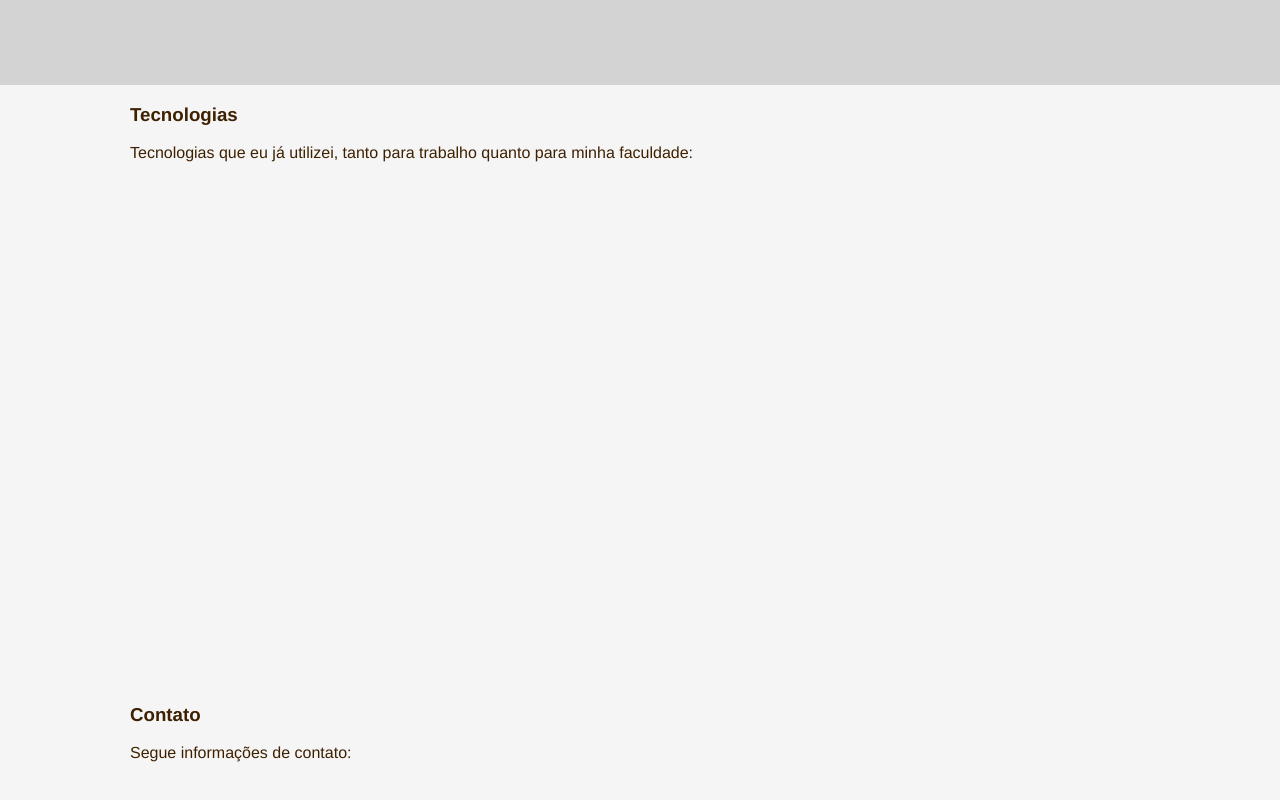
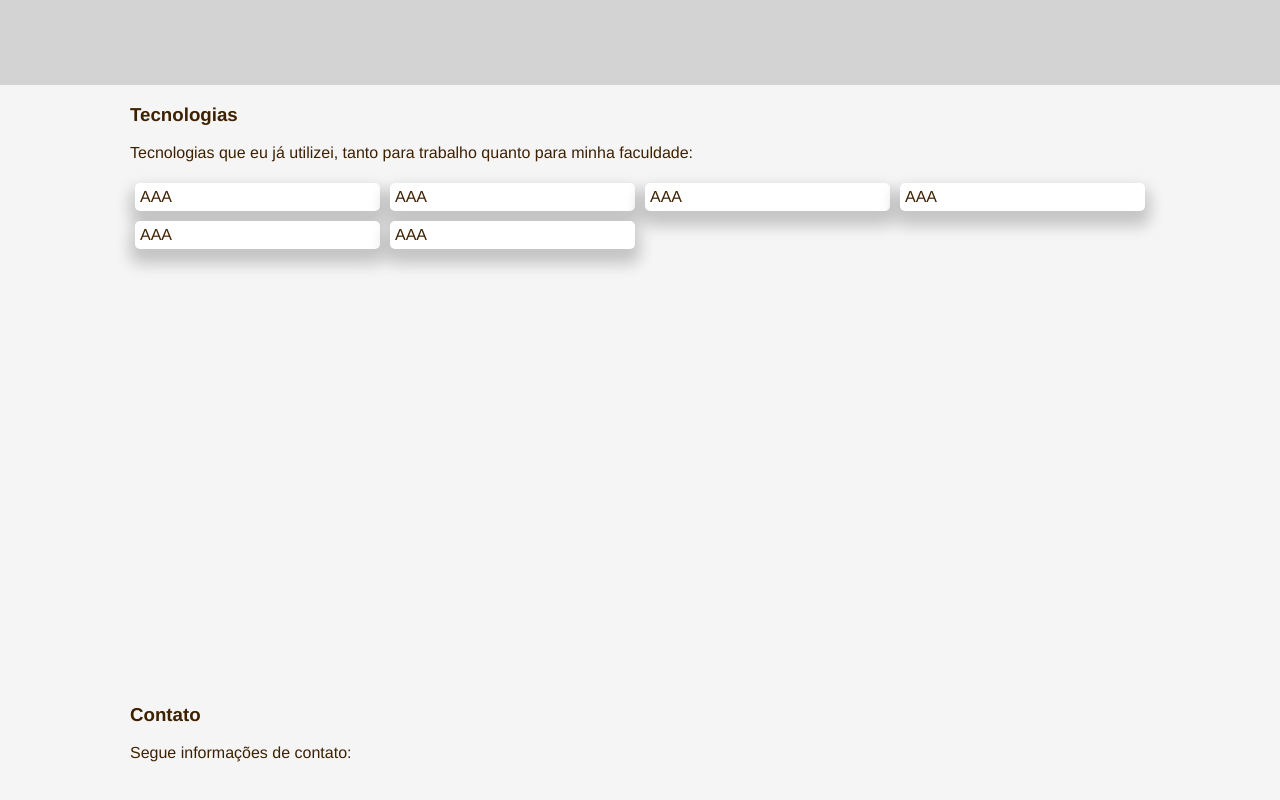
Before and after one commit to ArthurMVilela/ArthurMVilela.github.io, a Vue app: page / in a window 1280 px wide. Shown: the part 1915-2715 px from the top of the page. Built offline with nearby package versions, Linux system fonts and the light colour scheme.

Commit message:
adicionado grid

```diff
--- a/src/App.vue
+++ b/src/App.vue
@@ -27,6 +27,9 @@
       <div class="section__content">
         <h3>Tecnologias</h3>
         <p>Tecnologias que eu já utilizei, tanto para trabalho quanto para minha faculdade:</p>
+        <CardGrid>
+          <CardGridItem v-for="skill in skills" :key="skill">{{skill}}</CardGridItem>
+        </CardGrid>
       </div>
     </section>
 
@@ -46,15 +49,23 @@ import { Component, Vue } from 'vue-property-decorator';
 import Menu from "./components/Menu.vue";
 import Landing from "./components/Landing.vue";
 import Footer from "./components/Footer.vue";
+import CardGrid from "./components/card-grid/CardGrid.vue";
+import CardGridItem from "./components/card-grid/CardGridItem.vue";
 
 @Component({
   components: {
     Menu,
     Landing,
-    Footer
+    Footer,
+    CardGrid,
+    CardGridItem
   },
 })
-export default class App extends Vue {}
+export default class App extends Vue {
+  skills = [
+    "AAA", "AAA", "AAA", "AAA", "AAA", "AAA"
+  ]
+}
 </script>
 
 <style lang="scss">
--- /dev/null
+++ b/src/components/card-grid/CardGrid.vue
@@ -0,0 +1,23 @@
+<template>
+	<div class="card-grid">
+		<slot></slot>
+	</div>
+</template>
+
+<script lang="ts">
+import { Component, Vue } from 'vue-property-decorator';
+
+@Component
+export default class CardGrid extends Vue {
+
+}
+</script>
+
+<style lang="scss">
+.card-grid {
+	display: grid;
+	width: 100%;
+	grid-template-columns: repeat(auto-fill, minmax(250px, 1fr));
+	grid-template-rows: 1fr;
+}
+</style>
--- /dev/null
+++ b/src/components/card-grid/CardGridItem.vue
@@ -0,0 +1,25 @@
+<template>
+	<div class="card-grid__item">
+		<slot></slot>
+	</div>
+</template>
+
+<script lang="ts">
+import { Component, Vue } from 'vue-property-decorator';
+
+@Component
+export default class CardGridItem extends Vue {
+
+}
+</script>
+
+<style lang="scss">
+.card-grid__item {
+	background: white;
+	border-radius: 5px;
+	margin: 5px;
+	padding: 5px;
+	-webkit-box-shadow: 0px 10px 15px 5px rgba(0,0,0,0.2);
+	box-shadow: 0px 10px 15px 5px rgba(0,0,0,0.2);
+}
+</style>
```
